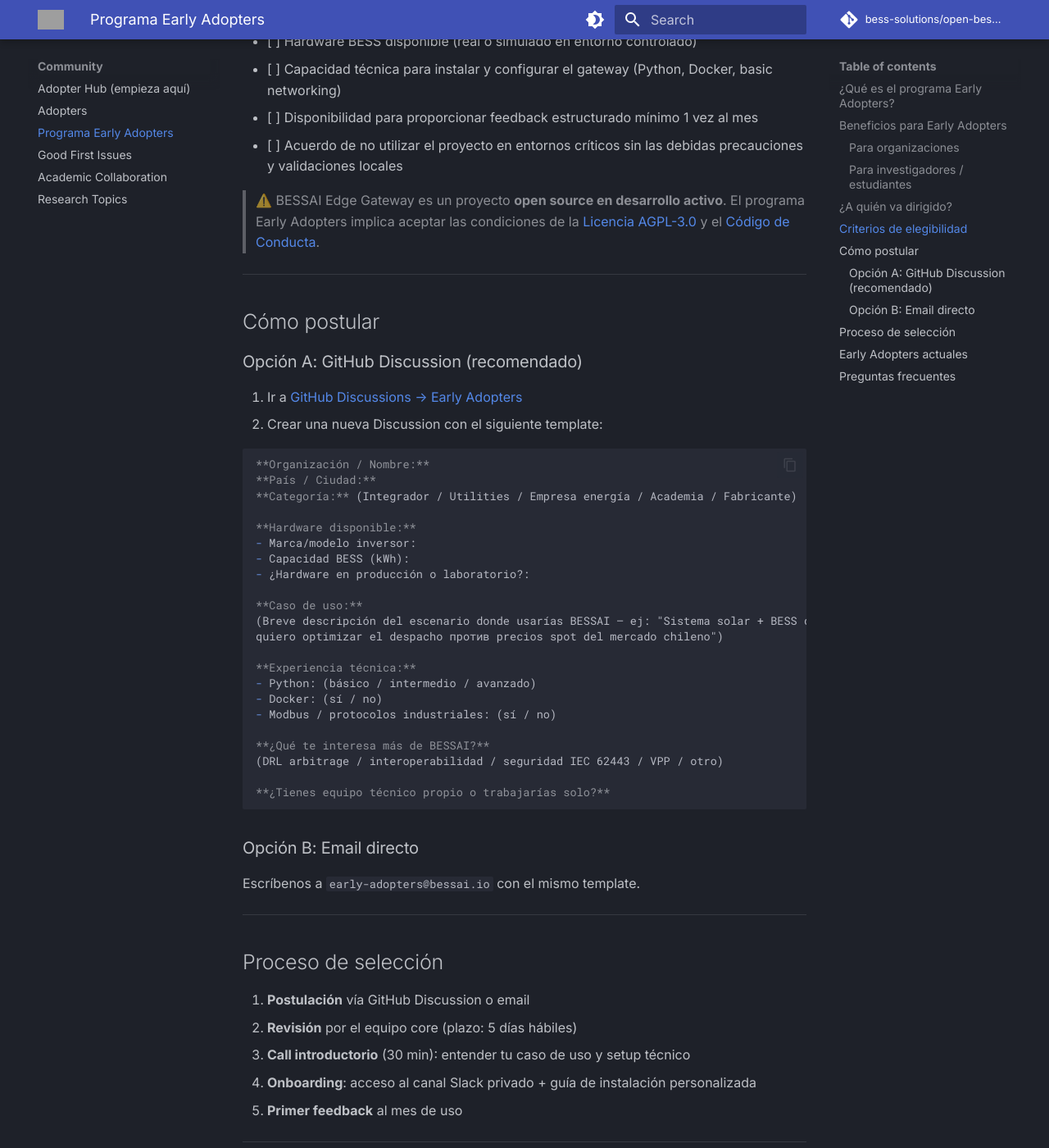
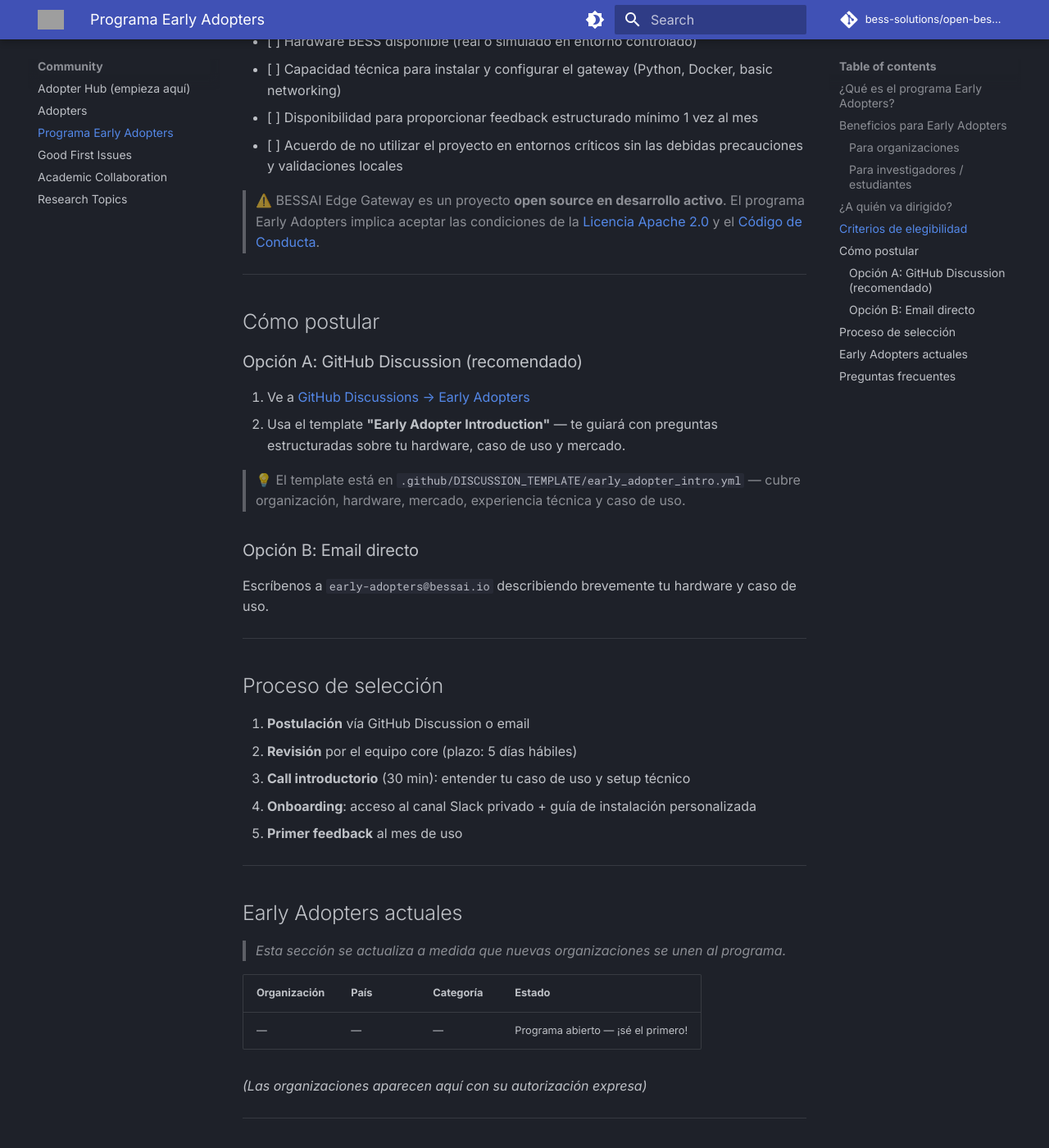
Before and after one commit to bess-solutions/open-bess-edge, an MkDocs documentation site: the page built from docs/early_adopters.md, in a window 1280 px wide and 1400 px high, scrolled down 1856 px. Shown: the whole window at 82% size. Built offline with MkDocs 1.6.1 and Material for MkDocs 9.7.7, drawn with Linux system fonts in a browser that asks for light colours; comment, search, counter and statistics services are not loaded; the version menu is left out; some of the changed text lies outside the part shown; grey boxes are pictures that could not be loaded.

Commit message:
docs: final audit — fix license bug, update versions, complete CHANGELOG
- docs/early_adopters.md: CRITICAL BUG FIX — license AGPL-3.0 → Apache 2.0
  (wrong license referenced publicly); simplify Discussion template section
  to point at DISCUSSION_TEMPLATE/early_adopter_intro.yml
- docs/adopters.md: date 2026-02-22 → 2026-03-02; add ADOPTER_HUB link
- CHANGELOG.md: complete Wave 7 Adopter Docs Package entry (22 items)
  + security eradication items (docker-compose, CONTRIBUTING, etc.)
- PROJECT_STATUS.md: version v2.12.0 → v2.14.0 in header

````diff
--- a/docs/early_adopters.md
+++ b/docs/early_adopters.md
@@ -52,7 +52,7 @@
 - [ ] Disponibilidad para proporcionar feedback estructurado mínimo 1 vez al mes
 - [ ] Acuerdo de no utilizar el proyecto en entornos críticos sin las debidas precauciones y validaciones locales
 
-> ⚠️ BESSAI Edge Gateway es un proyecto **open source en desarrollo activo**. El programa Early Adopters implica aceptar las condiciones de la [Licencia AGPL-3.0](../LICENSE) y el [Código de Conducta](../CODE_OF_CONDUCT.md).
+> ⚠️ BESSAI Edge Gateway es un proyecto **open source en desarrollo activo**. El programa Early Adopters implica aceptar las condiciones de la [Licencia Apache 2.0](../LICENSE) y el [Código de Conducta](../CODE_OF_CONDUCT.md).
 
 ---
 
@@ -60,37 +60,14 @@
 
 ### Opción A: GitHub Discussion (recomendado)
 
-1. Ir a [GitHub Discussions → Early Adopters](https://github.com/bess-solutions/open-bess-edge/discussions/categories/early-adopters)
-2. Crear una nueva Discussion con el siguiente template:
+1. Ve a [GitHub Discussions → Early Adopters](https://github.com/bess-solutions/open-bess-edge/discussions/new?category=early-adopters)
+2. Usa el template **"Early Adopter Introduction"** — te guiará con preguntas estructuradas sobre tu hardware, caso de uso y mercado.
 
-```markdown
-**Organización / Nombre:**
-**País / Ciudad:**
-**Categoría:** (Integrador / Utilities / Empresa energía / Academia / Fabricante)
-
-**Hardware disponible:**
-- Marca/modelo inversor:
-- Capacidad BESS (kWh):
-- ¿Hardware en producción o laboratorio?:
-
-**Caso de uso:**
-(Breve descripción del escenario donde usarías BESSAI — ej: "Sistema solar + BESS de 100 kWh,
-quiero optimizar el despacho против precios spot del mercado chileno")
-
-**Experiencia técnica:**
-- Python: (básico / intermedio / avanzado)
-- Docker: (sí / no)
-- Modbus / protocolos industriales: (sí / no)
-
-**¿Qué te interesa más de BESSAI?**
-(DRL arbitrage / interoperabilidad / seguridad IEC 62443 / VPP / otro)
-
-**¿Tienes equipo técnico propio o trabajarías solo?**
-```
+> 💡 El template está en `.github/DISCUSSION_TEMPLATE/early_adopter_intro.yml` — cubre organización, hardware, mercado, experiencia técnica y caso de uso.
 
 ### Opción B: Email directo
 
-Escríbenos a `early-adopters@bessai.io` con el mismo template.
+Escríbenos a `early-adopters@bessai.io` describiendo brevemente tu hardware y caso de uso.
 
 ---
 
````
Also changed, not shown: other parts of docs/early_adopters.md (+1 -1 lines), CHANGELOG.md (+24 -1 lines), PROJECT_STATUS.md (+1 -1 lines), docs/adopters.md (+1 -1 lines).
